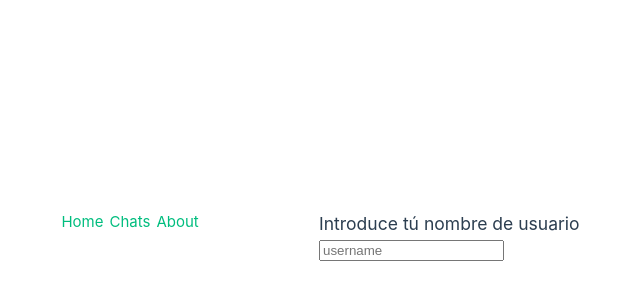
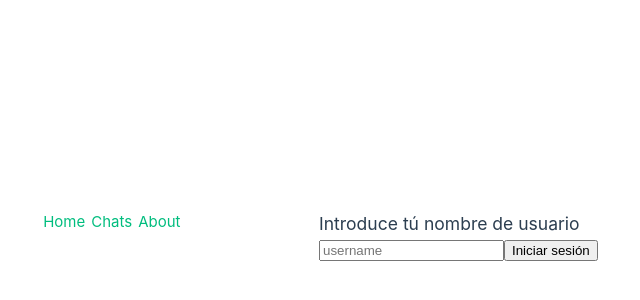
Before and after one commit to JDanielStart/vue-router, a Vue app: page / in a window 1280 px wide. Shown: the part 164-464 px from the top of the page, without its empty margins (321-961 px from the left). Built offline with nearby package versions, Linux system fonts and the light colour scheme.

Commit message:
Using programmatic navigation

```diff
--- a/src/views/HomeView.vue
+++ b/src/views/HomeView.vue
@@ -3,6 +3,20 @@
     data() {
       return {
         username: ""
+      }
+    },
+    methods: {
+      iniciar() {
+        //this.$router.go(-1) va hacia atrás del historial
+        //this.$router.go(2) va hacia delante del historial
+        this.$router.push({
+          path: "/chats",
+          query: {
+            variable1: 1
+          },
+          //Con esto no se guarda como punto en la historia
+          replace: true
+        });
       }
     }
   }
@@ -12,5 +26,6 @@
   <main>
     <h3>Introduce tú nombre de usuario</h3>
     <input placeholder="username" type="text" v-model="username">
+    <button @click="iniciar">Iniciar sesión</button>
   </main>
 </template>
```
